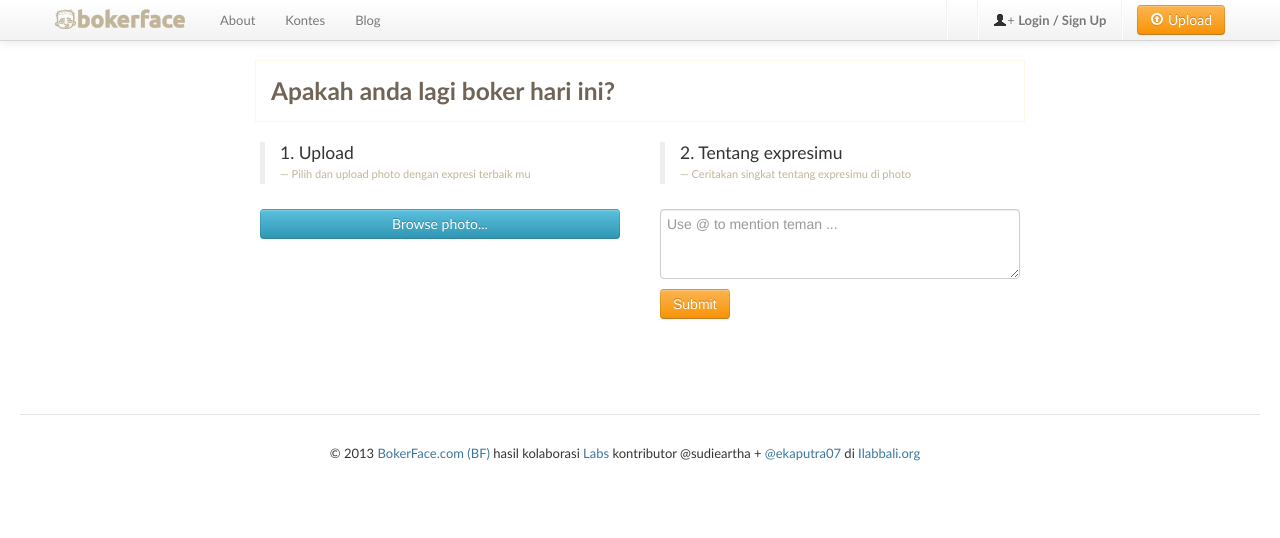
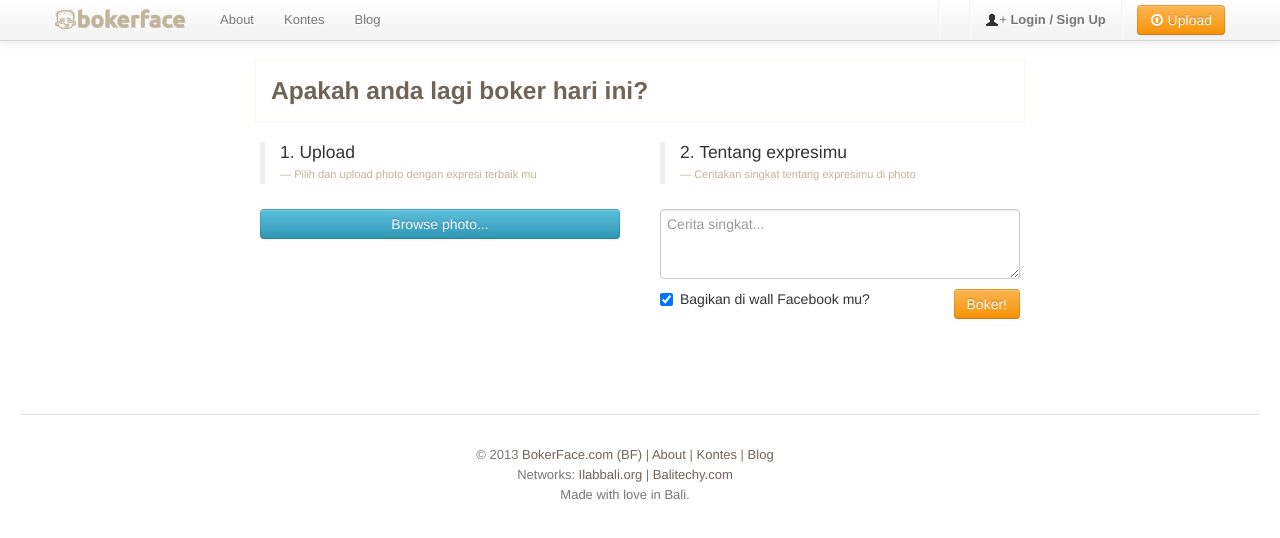
Before and after one commit to ekaputra07/bokerface, a Python web app: template templates/boker.html in a window 1280 px wide. Shown: the top 538 px of the page. Run offline with Jinja, Linux system fonts and the light colour scheme; the template is opened without the code that fills it, so the values that code supplies are empty; some libraries are stand-ins or nearby versions.

Commit message:
added explicit shared option on upload; changed footer

```diff
--- a/settings.py
+++ b/settings.py
@@ -2,7 +2,7 @@
 
 import os
 
-DEBUG  = False
+DEBUG  = True
 
 TEMPLATES_DIR = os.path.join(os.path.dirname(__file__), 'templates/')
 STATIC_URL = '/static/'
@@ -24,7 +24,6 @@ TIMELINE_ALBUM_ID = '163850820438671'
 
 IMAGE_SIZES = {
     'post': [620, 620],
-    'thumb': [150, 150],
     'winner': [300, 100],
 }
 
--- a/templates/base.html
+++ b/templates/base.html
@@ -17,9 +17,10 @@
 <meta property="og:description" content="{{site_desc}}"/>
 
 <title>{% block title %}{{site_title}}{% endblock %}</title>
+<link href='{{STATIC_URL}}assets/js/markitup/images/style.css' rel='stylesheet'>
 <link href='{{STATIC_URL}}assets/css/docs.css' rel='stylesheet'>
 <link href='{{STATIC_URL}}assets/css/bootstrap.css' rel='stylesheet'>
-<link href='{{STATIC_URL}}assets/js/markitup/images/style.css' rel='stylesheet'>
+
 <style type='text/css'>
   body {
     padding-top: 60px;
@@ -52,7 +53,9 @@
   <div class='footer'>
     <div id='center' class='span9'>
       <div class='row'>
-             &copy; 2013 <a href='http://bokerface.com'>BokerFace.com (BF)</a> hasil kolaborasi <a href='http://ilabbali.org/labs/' target='_blank'>Labs</a> kontributor @sudieartha + <a href="{{ uri_for('user', username='ekaputra07') }}" title="Eka Putra">@ekaputra07</a> di <a href='http://ilabbali.org' target='_blank'>Ilabbali.org</a>
+             <p>&copy; 2013 <a href='http://bokerface.com'>BokerFace.com (BF)</a> | <a href='{{ uri_for('about') }}'>About</a> | <a href="{{ uri_for('contests') }}" title="Kontes">Kontes</a> | <a href="http://blog.bokerface.com/" title="Bokerface Blog" target="_blank">Blog</a></p>
+             <p>Networks: <a href='http://ilabbali.org/labs/' target='_blank'>Ilabbali.org</a> | <a href='http://balitechy.com' target='_blank'>Balitechy.com</a><p>
+             <p>Made with love in Bali.</p>
       </div>
     </div>
   </div>
--- a/templates/boker.html
+++ b/templates/boker.html
@@ -38,8 +38,11 @@
               <div class='span12'>
                 <div id='bodytxt' class='span12'>
                   <input type="hidden" name="photokey" id="photokey" value="" />
-                  <textarea rows='3' class='span12 textarea' placeholder='Use @ to mention teman ...' name="desc" id="desc"></textarea>
-                  <button class='btn btn-warning'>Submit</button>
+                  <textarea rows='3' class='span12 textarea' placeholder='Cerita singkat...' name="desc" id="desc"></textarea>
+                  <label class="checkbox pull-left">
+                  <input type="checkbox" name="explicit_share" checked="checked"/> Bagikan di wall Facebook mu?
+                  </label>
+                  <button class='btn btn-warning pull-right'>Boker!</button>
                 </div>
               </div>
           </form>
--- a/views/site.py
+++ b/views/site.py
@@ -161,6 +161,7 @@ class BokerHandler(BaseHandler):
         # Action create post
         if self.request.get('action') == 'boker':
 
+            explicit_share = self.request.get('explicit_share', False)
             photokey = self.request.get('photokey')
             desc = self.request.get('desc')
 
@@ -175,7 +176,7 @@ class BokerHandler(BaseHandler):
 
                 # Run task: Posting to page wall
                 user_access_token = self.current_user['access_token']
-                deferred.defer(post_page_wall, user_access_token, boker.key().id(), photokey, desc)
+                deferred.defer(post_page_wall, user_access_token, boker.key().id(), photokey, desc, explicit_share)
 
                 self.redirect(self.uri_for('boker_view', boker_id=boker.key().id() ))
             else:
```
Also changed, not shown: utils.py (+5 -4 lines), workers.py (+15 -10 lines), 1 other file.
